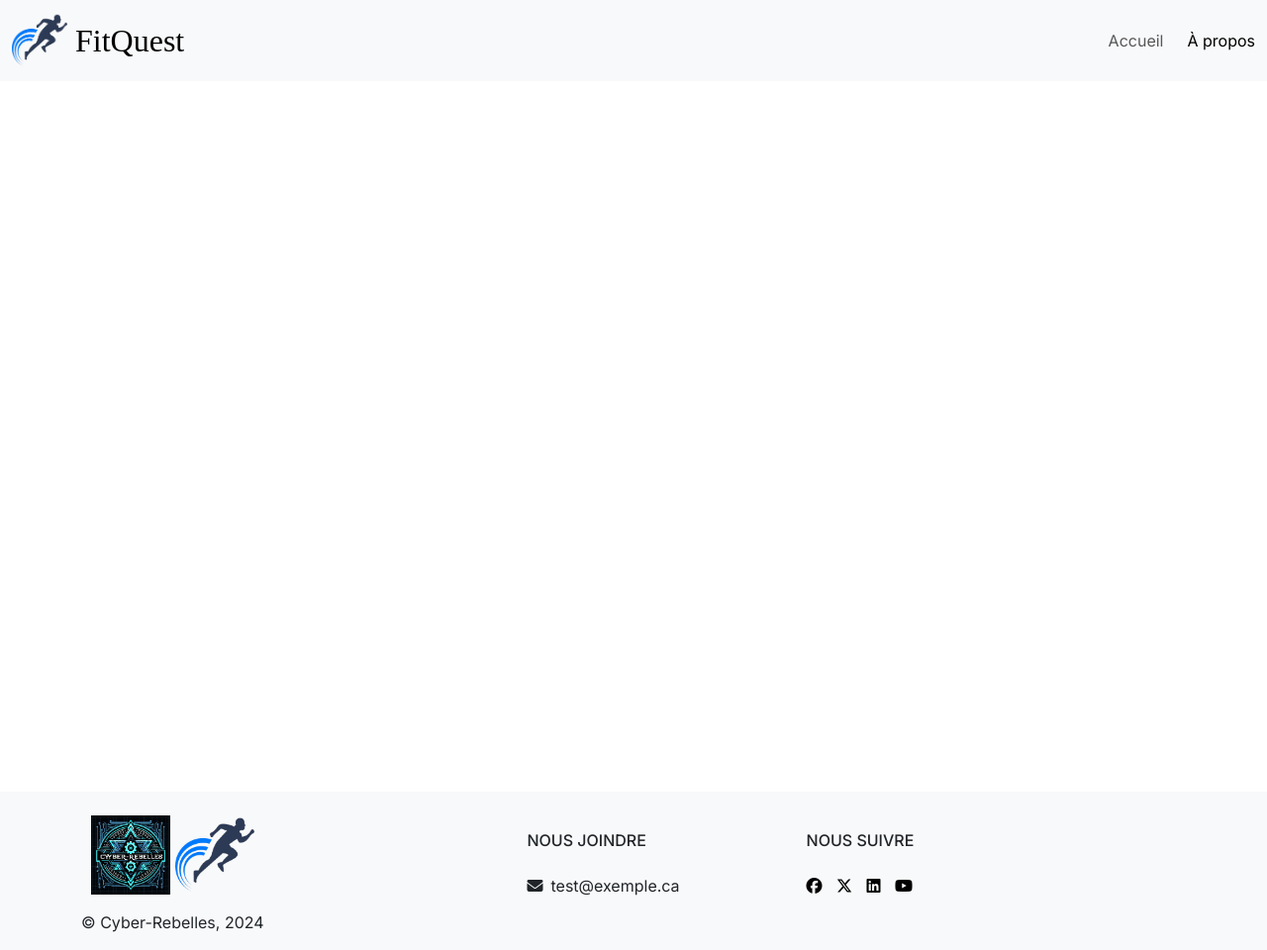
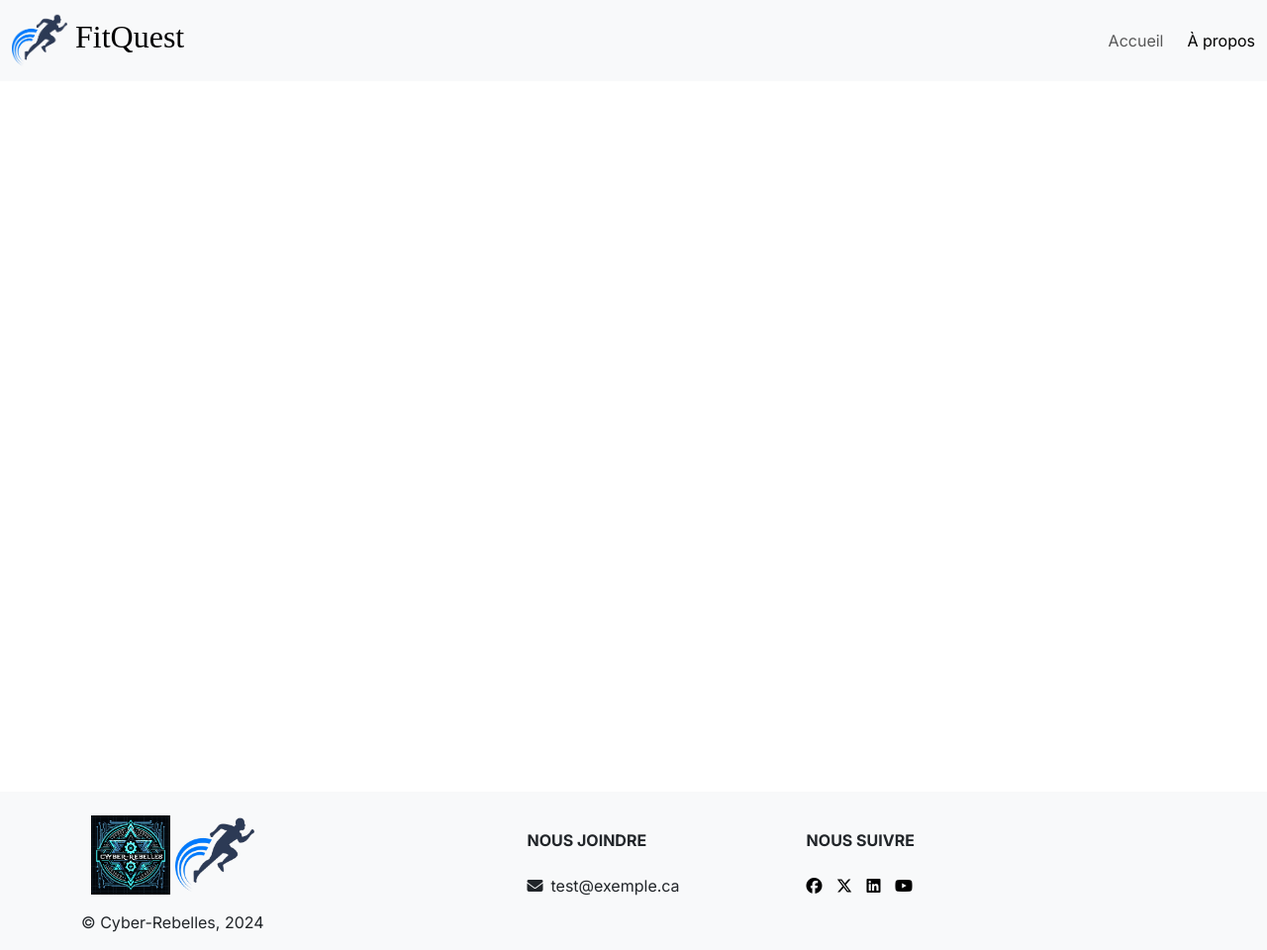
Before and after one commit to SamaelHeaven/HACKQC-Cyber-Rebelles-2024, a PHP site: page /public/views/about/index.php in a window 1280 px wide. Shown: the whole page at 99% size. Run offline with PHP 8.4, Linux system fonts and the light colour scheme; some libraries are stand-ins or nearby versions; some web fonts are replaced.

Commit message:
Fix: Titles are now automatically in bold

```diff
--- a/public/stylesheets/general.css
+++ b/public/stylesheets/general.css
@@ -1,5 +1,16 @@
 @import url('https://fonts.googleapis.com/css2?family=Inter:wght@100..900&display=swap');
 
 body {
-    font-family: "Inter", sans-serif;
+    font-family: 'Inter', sans-serif;
+    font-weight: 400;
 }
+
+h1,
+h2,
+h3,
+h4,
+h5,
+h6 {
+    font-family: 'Inter', sans-serif;
+    font-weight: 700;
+}
--- a/public/templates/head-template.php
+++ b/public/templates/head-template.php
@@ -39,10 +39,10 @@ $currentPage ??= CurrentPage::Home;
         <div class="container-fluid">
             <header class="w-100">
                 <div class="d-flex justify-content-between">
-                    <a class="navbar-brand nav-name d-flex gap-2 align-items-center" href="/public/views/home/">
+                    <a class="navbar-brand d-flex gap-2 align-items-center" href="/public/views/home/">
                         <img src="/public/images/fitQuestLogo.png" alt="Logo"
                              class="d-inline-block align-text-top nav-logo">
-                        FitQuest
+                        <h1 class="nav-name fw-light">FitQuest</h1>
                     </a>
                     <div class="navbar-nav d-flex flex-row align-items-center gap-4 ">
                         <a class="nav-link<?= $currentPage == CurrentPage::Home ? " active" : "" ?>" href="/public/views/home/">Accueil</a>
```
